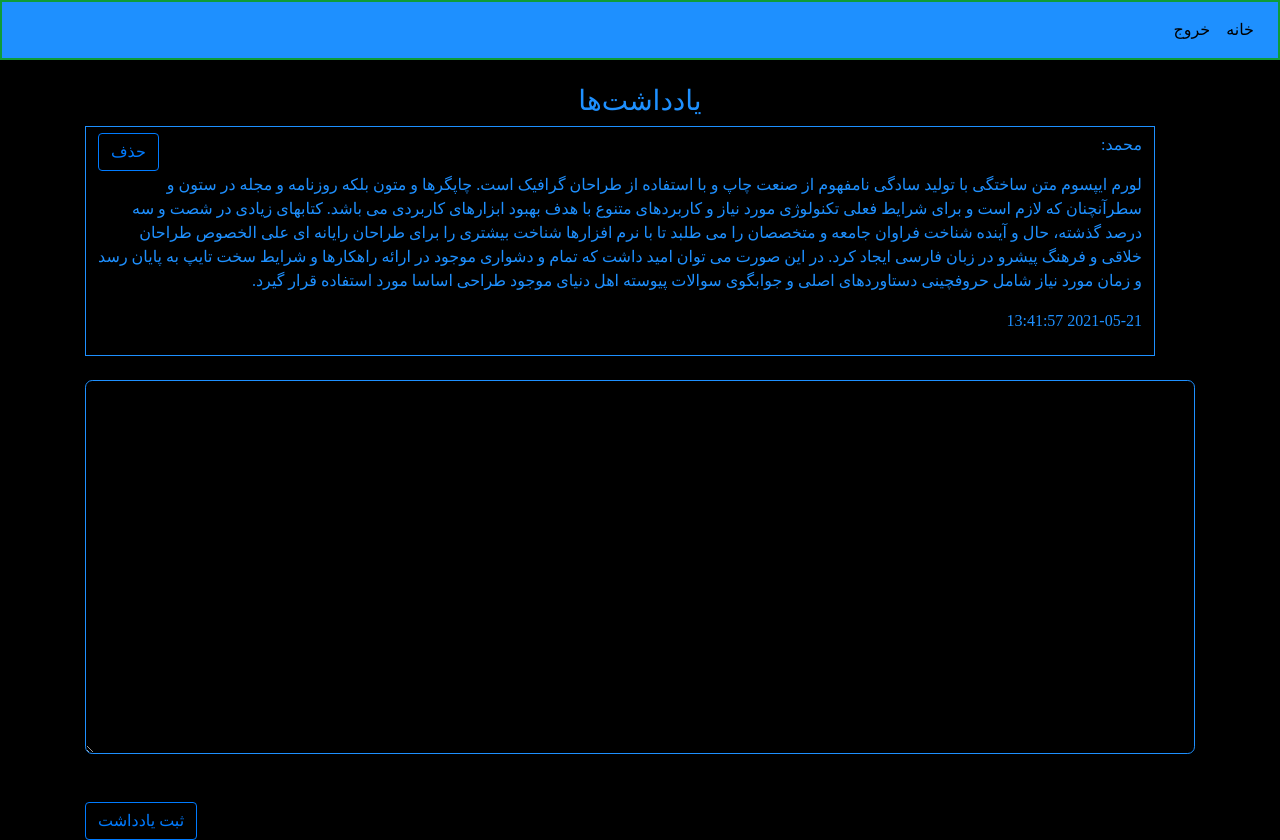
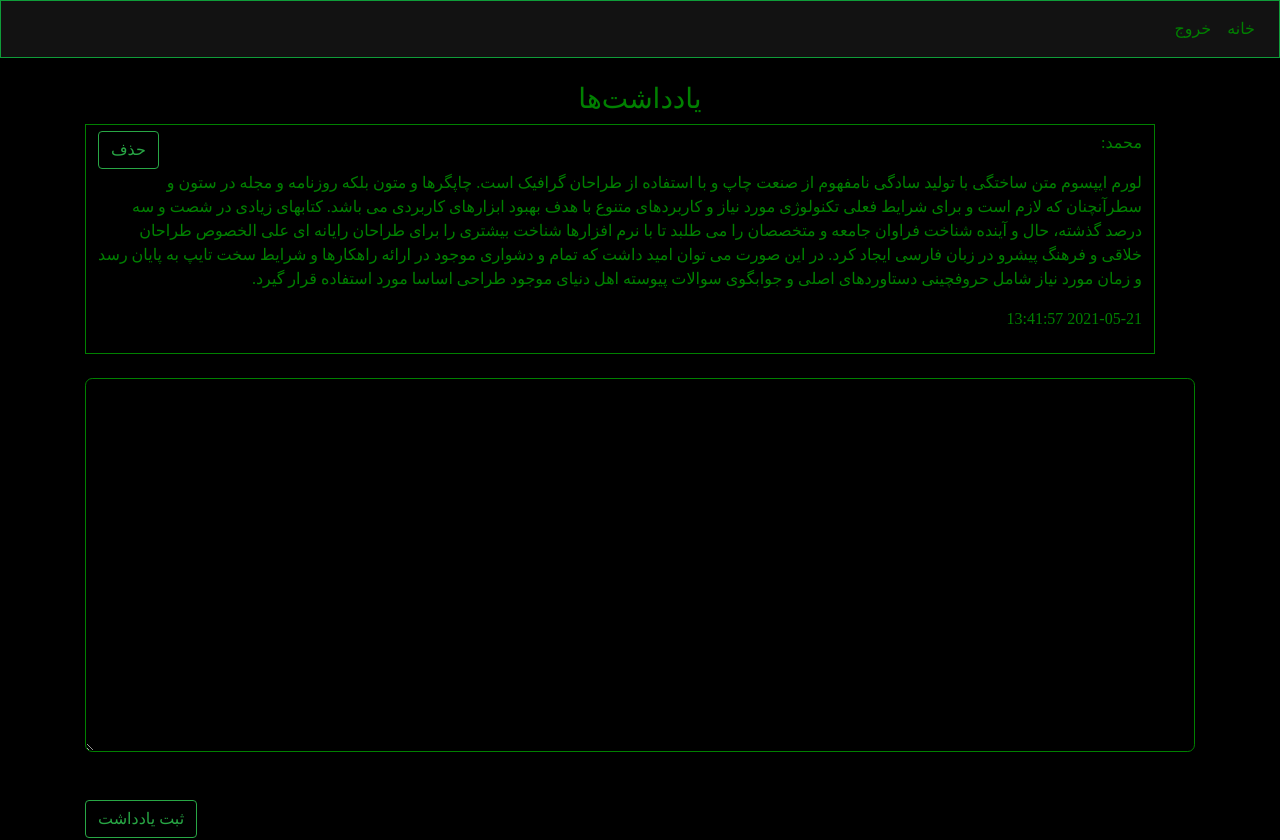
Before and after one commit to aliaslani/faradars, a Flask app: page / in a window 1280 px wide. Run offline with Flask 2, Linux system fonts and the light colour scheme; a user stored in the database is signed in; data comes from the database, SQL or seed files in the repository; both versions use the stored data as it was after the commit; some web fonts are replaced.

Commit message:
Change navbar color

```diff
--- a/website/static/style.css
+++ b/website/static/style.css
@@ -12,17 +12,13 @@
 body, form{
 
     background-color: black !important;
-    color:  dodgerblue !important;
+    color:  green !important;
 
 }
 .alert{
     border-radius: 4px;
-    border-color: orangered !important;
-    background-color: black !important;
-    color: white !important;
     width: 100%;
-    /* transition: width 5s; */
-    font-size: inherit;
+    transition: width 1s;
 
 
 }
@@ -34,31 +30,28 @@ body, form{
     color: #bbb
 }
 
-.alert:hover{
-    border-color: navy ;
-    background-color: #1100;
 
-}
 .navbar{
     /* background: transparent; */
-    background-color: dodgerblue;
+    background-color: black;
     border: 1px solid rgb(15, 156, 57);
+    position:sticky;
 }
 .navbar:hover{
-    background-color: dodgerblue;
-    border: 2px solid rgb(15, 156, 57);
+    background-color: #4444;
+    border: 1px solid rgb(15, 156, 57);
 }
 
 
 .nav-link{
-    color:black;
+    color:green;
     font-size: 12pt;
     transition: font-size ease-in-out 0.3s;
 
 
 }
 .nav-link:hover{
-    color:navy;
+    color:white;
     font-size: 12pt;
     animation:alternate;
 }
@@ -104,7 +97,7 @@ body, form{
     border-radius: 4px;
     background-color: black !important;
     width: 100%;
-    color:   dodgerblue;
+    color:   green;
   } */
   .form-control{
     display:block;
@@ -114,10 +107,10 @@ body, form{
     font-size: 1rem;
     font-weight: 400;
     line-height: 1.5;
-    color: dodgerblue !important;
+    color: green !important;
     background-color: black;
     background-clip: padding-box;
-    border: 1px solid dodgerblue;
+    border: 1px solid green;
     border-radius: .45rem;
     transition: border-color .15s ease-in-out,box-shadow .15s ease-in-out;
 }
@@ -129,10 +122,10 @@ body, form{
     font-size: 1rem;
     font-weight: 400;
     line-height: 1.5;
-    color: dodgerblue !important;
+    color: green !important;
     background-color: black;
     background-clip: padding-box;
-    border: 1px solid dodgerblue !important;
+    border: 1px solid green !important;
     border-radius: .45rem;
     transition: border-color .15s ease-in-out,box-shadow .15s ease-in-out, width 0.1s ease-in-out;
 }
--- a/website/templates/index.html
+++ b/website/templates/index.html
@@ -6,7 +6,7 @@
 <ul class="list-group list-group-flush" id="notes">
     {% for note in user.notes %}
       <li class="list-group-item">
-        <button type="button" class="btn btn-outline-primary float-left" onclick="deleteNote({{note.id}})">
+        <button type="button" class="btn btn-outline-success float-left" onclick="deleteNote({{note.id}})">
             حذف
         </button>
           <p>{{user.firstname}}:</p>
@@ -20,7 +20,7 @@
         <textarea name="note" id="note" class="form-control" cols="40" rows="15"></textarea>
         <br/><br/>
         <div align='center'>
-            <button style="float: left;" type="submit" class="btn btn-outline-primary">ثبت یادداشت</button>
+            <button style="float: left;" type="submit" class="btn btn-outline-success">ثبت یادداشت</button>
         </div>
     </form>
 {% endblock body %}
--- a/website/templates/layout.html
+++ b/website/templates/layout.html
@@ -14,7 +14,7 @@
 </title>
 </head>
 <body>
-    <nav class="navbar navbar-expand-lg navbar-outline-dark navbar-fixed-top">
+    <nav class="navbar navbar-expand-lg navbar-outline-dark">
         <button class="navbar-toggler" type="button" data-toggle="collapse" data-target="#navbar">
             <div class="toggler-icon-new" onclick="myFunction(this)">
                 <div class="bar1"></div>
--- a/website/templates/login.html
+++ b/website/templates/login.html
@@ -10,6 +10,6 @@
             <label for="password">رمز عبور:</label>
             <input type="password" class="form-control" id="password" name="password" required>
         </div>
-        <button type="submit" class="btn btn-outline-primary">ورود</button>
+        <button type="submit" class="btn btn-outline-success">ورود</button>
     </form>
 {% endblock body %}
--- a/website/templates/signup.html
+++ b/website/templates/signup.html
@@ -16,6 +16,6 @@
             <label for="password2">رمز عبور مجدد:</label>
             <input type="password" class="form-control" id="password2" name="password2" required>
         </div>
-        <button type="submit" class="btn btn-outline-primary">ثبت نام</button>
+        <button type="submit" class="btn btn-outline-success">ثبت نام</button>
     </form>
 {% endblock body %}
```
Also changed, not shown: website/database.db, website/templates/E1_PUjGUYAEAOsd.jpeg (added), website/templates/E1_PVWQUcAMbm8p.jpeg (added).
